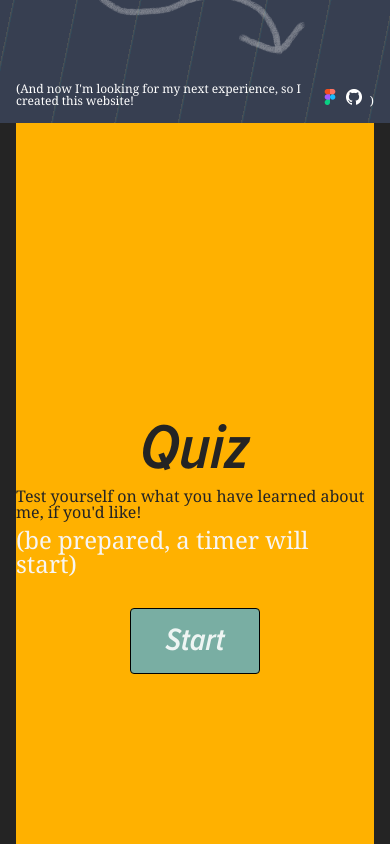
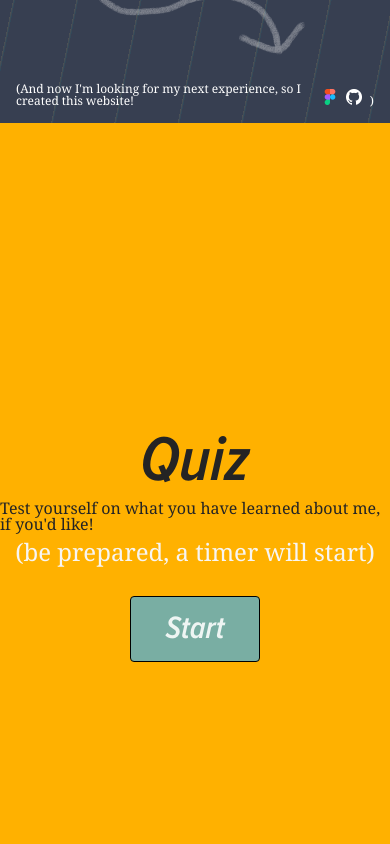
Before and after one commit to mvincent121212/portfolio-2024, a React (Vite) app: page / in a window 390 px wide. Shown: the part 3460-4304 px from the top of the page. Built offline with nearby package versions, Linux system fonts and the light colour scheme; a web font is replaced by a local one.

Commit message:
more mobile fixes on quiz

```diff
--- a/src/styles/Typography.tsx
+++ b/src/styles/Typography.tsx
@@ -122,7 +122,7 @@ export const BigCutout = styled(Header)`
   color: ${white};
   padding: 1rem;
   border-radius: 16px;
-  font-family: 'Darwin', Georgia, serif;
+  font-family: "Darwin", Georgia, serif;
 
   @media (max-width: 500px) {
     margin: 0 1rem;
--- a/src/views/Quiz.tsx
+++ b/src/views/Quiz.tsx
@@ -85,9 +85,9 @@ const Content = styled.div`
   min-height: 100vh;
   height: auto;
   padding: 2rem 0;
-  margin: 0 1rem;
   background-color: ${mustard};
   display: flex;
+  margin: 0 auto;
 
   @media (max-width: 1100px) {
     flex-direction: column;
@@ -103,14 +103,14 @@ const GridSection = styled.div`
 `;
 
 const StartContainer = styled.div`
-  width: calc(100% - 2rem);
+  width: 100%;
   height: 100vh;
   display: flex;
   align-items: center;
   justify-content: center;
   background-color: ${mustard};
   flex-direction: column;
-  margin: 0 1rem;
+  margin: 0 auto;
 `;
 
 const Button = styled.div`
```
